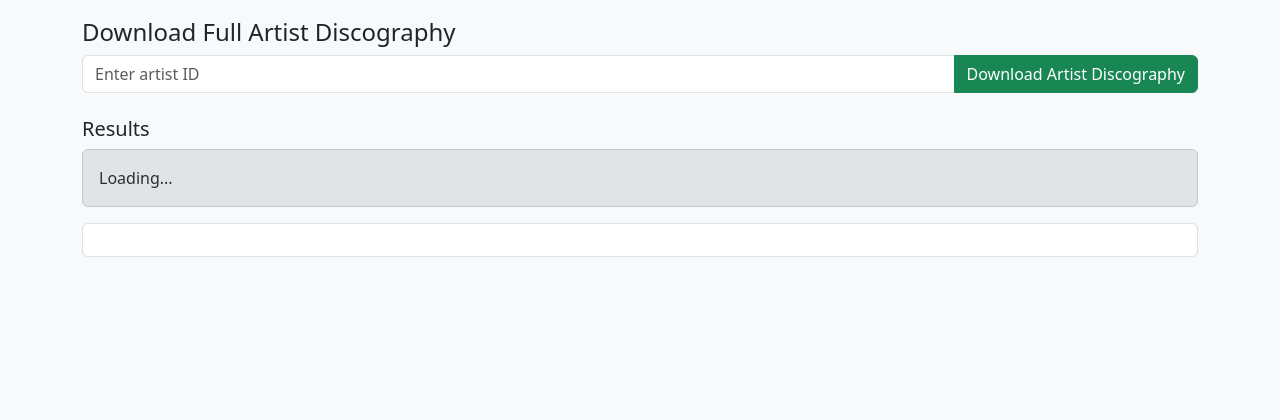
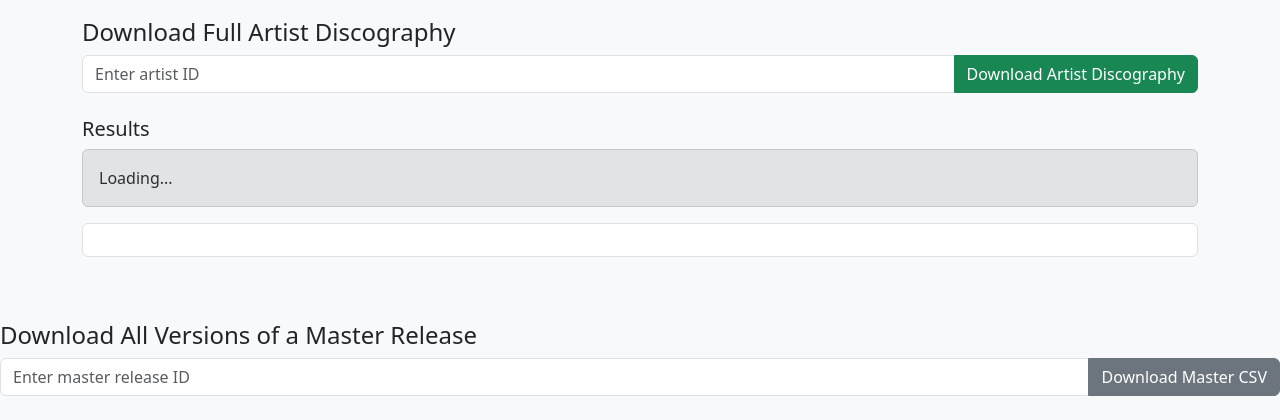
Before and after one commit to astone4831/discogs, a Flask app: page / in a window 1280 px wide. Shown: the part 484-904 px from the top of the page. Before the commit the page ends 741 px from the top, so only its background shows below. Run offline with Flask 3, Linux system fonts and the light colour scheme.

Commit message:
Update index.html
master release

```diff
--- a/templates/index.html
+++ b/templates/index.html
@@ -54,7 +54,26 @@
 </div>
     <pre id="output" class="bg-white border rounded p-3" style="max-height: 400px; overflow: auto;"></pre>
   </div>
-  <!-- Scripts -->
+<div class="mb-4">
+  <h4>Download All Versions of a Master Release</h4>
+  <div class="input-group mb-2">
+    <input type="text" id="masterId" class="form-control" placeholder="Enter master release ID">
+    <button onclick="downloadMasterCSV()" class="btn btn-secondary">Download Master CSV</button>
+  </div>
+</div>
+<!-- Scripts -->
+<script>
+  function downloadMasterCSV() {
+    const id = document.getElementById('masterId').value;
+    if (!id) {
+      alert("Please enter a master release ID");
+      return;
+    }
+    window.location.href = `/download_master_csv?id=${id}`;
+  }
+</script>
+
+
   <script>
     async function fetchRelease() {
       const id = document.getElementById('releaseId').value;
```
